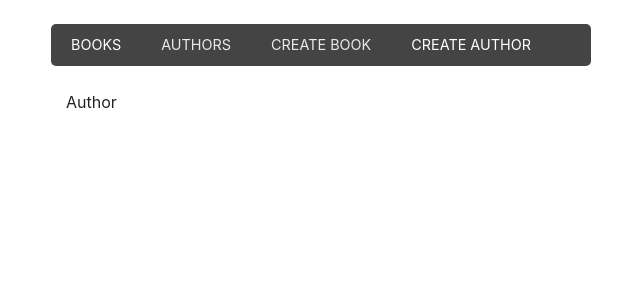
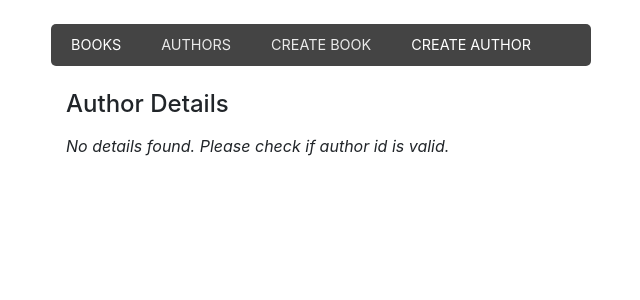
Before and after one commit to ankush981/books-client-hk, a React (Create React App) app: page /author/create in a window 1280 px wide. Shown: the top 300 px of the page, without its empty margins (319-959 px from the left). Built offline with nearby package versions, Linux system fonts and the light colour scheme; no server answers.

Commit message:
Add AuthorDetail comp

```diff
--- /dev/null
+++ b/src/components/AuthorDetail.js
@@ -0,0 +1,48 @@
+import React from "react";
+import api from "../api";
+
+class BookDetail extends React.Component {
+  state = { author: null };
+
+  componentDidMount() {
+    const authorId = this.props.match.params.id;
+    api.get(`/author/${authorId}`).then((res) => {
+      this.setState({ author: res.data });
+    });
+  }
+
+  renderedAuthorDetail = () => {
+    const author = this.state.author;
+    if (!author) {
+      return <em>No details found. Please check if author id is valid.</em>;
+    }
+
+    return (
+      <div>
+        <table className="table table-bordered table-striped">
+          <tbody>
+            <tr>
+              <th>First Name</th>
+              <td>{author.firstName}</td>
+            </tr>
+            <tr>
+              <th>Last Name</th>
+              <td>{author.lastName}</td>
+            </tr>
+          </tbody>
+        </table>
+      </div>
+    );
+  };
+
+  render() {
+    return (
+      <React.Fragment>
+        <h3 className="pageHeading mb-3">Author Details</h3>
+        <div>{this.renderedAuthorDetail()}</div>
+      </React.Fragment>
+    );
+  }
+}
+
+export default BookDetail;
--- a/src/components/BookDetail.js
+++ b/src/components/BookDetail.js
@@ -43,7 +43,7 @@ class BookDetail extends React.Component {
     return (
       <React.Fragment>
         <h3 className="pageHeading mb-3">Book Details</h3>
-        <div className="bookDetail">{this.renderedBookDetail()}</div>
+        <div>{this.renderedBookDetail()}</div>
       </React.Fragment>
     );
   }
--- a/src/routes.js
+++ b/src/routes.js
@@ -4,6 +4,7 @@ import { Switch, Route } from "react-router-dom";
 import BooksList from "./components/BooksList";
 import BookDetail from "./components/BookDetail";
 import AuthorsList from "./components/AuthorsList";
+import AuthorDetail from "./components/AuthorDetail";
 import CreateAuthor from "./components/CreateAuthor";
 
 const Routes = () => {
@@ -12,6 +13,7 @@ const Routes = () => {
       <Route path="/" component={BooksList} exact />
       <Route path="/book/:id" component={BookDetail} />
       <Route path="/authors" component={AuthorsList} />
+      <Route path="/author/:id" component={AuthorDetail} />
       <Route path="/author/create" component={CreateAuthor} />
     </Switch>
   );
```
